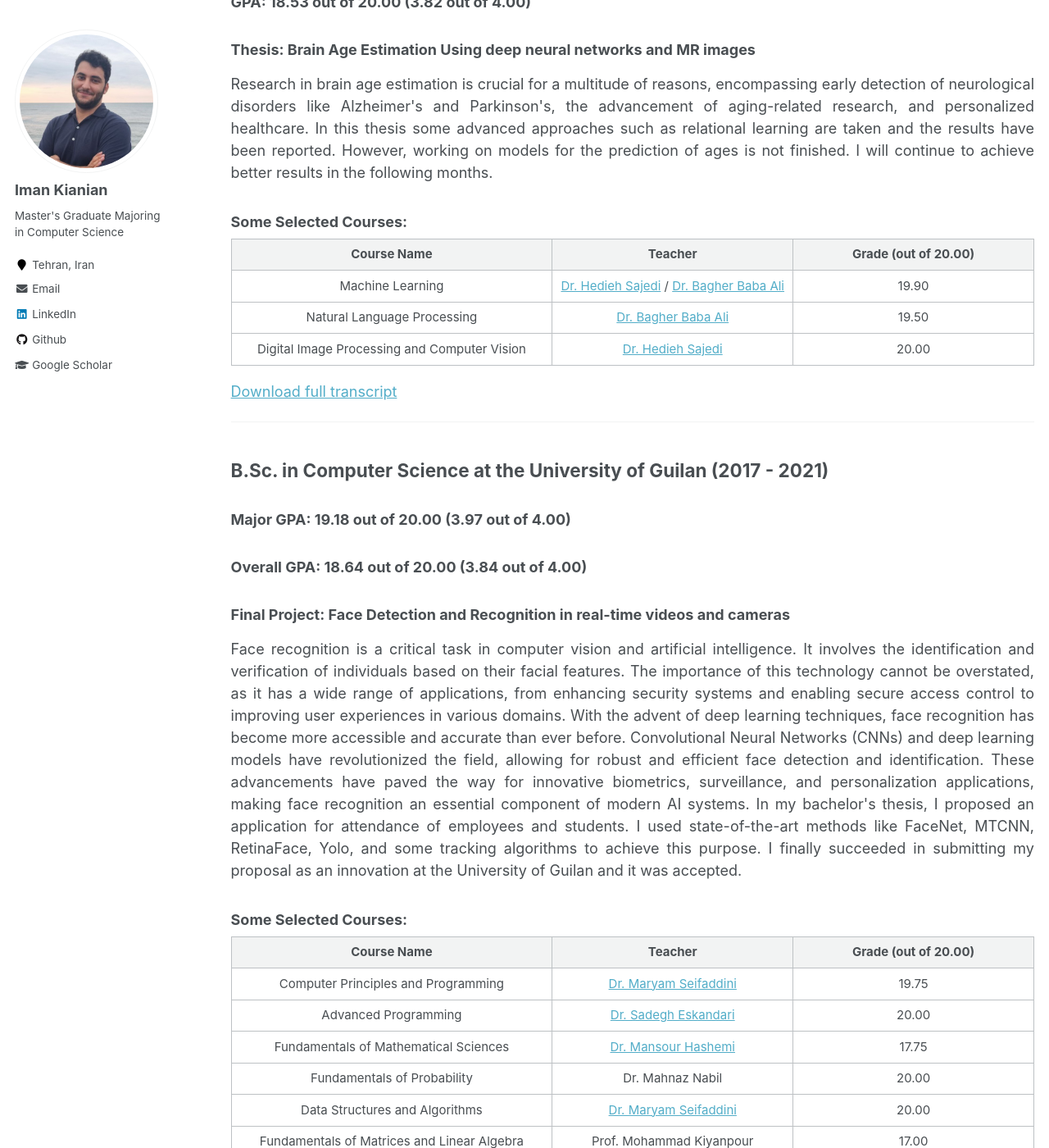
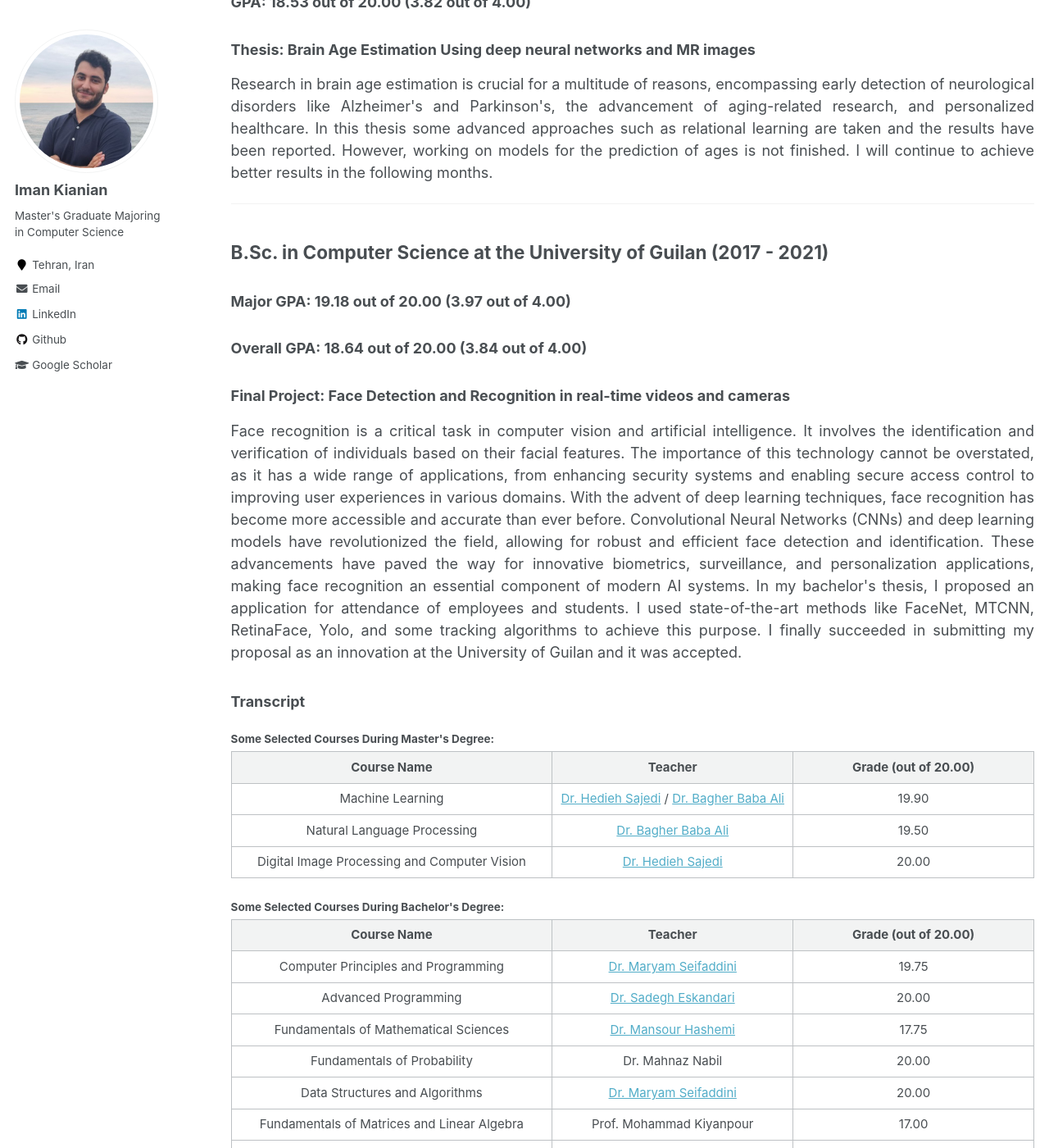
Before and after one commit to iman2693/imankianian.github.io, a Jekyll site: the page built from _pages/education.md, in a window 1280 px wide and 1400 px high, scrolled down 289 px. Shown: the whole window at 82% size. Built offline with Jekyll 4.4.1, drawn with Linux system fonts in a browser that asks for light colours.

Commit message:
Update education.md

```diff
--- a/_pages/education.md
+++ b/_pages/education.md
@@ -35,18 +35,7 @@ GPA: 18.53 out of 20.00 (3.82 out of 4.00)
 <h3>Thesis: Brain Age Estimation Using deep neural networks and MR images</h3>
 <p style="text-align:justify;">Research in brain age estimation is crucial for a multitude of reasons, encompassing early detection of neurological disorders like Alzheimer's and Parkinson's, the advancement of aging-related research, and personalized healthcare. In this thesis some advanced approaches such as relational learning are taken and the results have been reported. However, working on models for the prediction of ages is not finished. I will continue to achieve better results in the following months. </p>
 
-<h3>
-Some Selected Courses:
-</h3>
 
-
-|                Course Name                 |      Teacher      |  Grade (out of 20.00) |
-|    :----------:|:-------------:|:------:|
-| Machine Learning |  [Dr. Hedieh Sajedi](https://scholar.google.com/citations?user=YHjV73oAAAAJ&hl=en) / [Dr. Bagher Baba Ali](https://dblp.org/pid/87/9176.html) | 19.90 |
-| Natural Language Processing |    [Dr. Bagher Baba Ali](https://dblp.org/pid/87/9176.html)   |   19.50 |
-| Digital Image Processing and Computer Vision | [Dr. Hedieh Sajedi](https://scholar.google.com/citations?user=YHjV73oAAAAJ&hl=en) |    20.00 |
-
-[Download full transcript](https://imankianian.ir/resources/Master's Transcript.pdf)
 
 
 ------------------------
@@ -64,11 +53,27 @@ Overall GPA: 18.64 out of 20.00 (3.84 out of 4.00)
 </h3>
 <h3>Final Project: Face Detection and Recognition in real-time videos and cameras</h3>
 <p style="text-align:justify;">Face recognition is a critical task in computer vision and artificial intelligence. It involves the identification and verification of individuals based on their facial features. The importance of this technology cannot be overstated, as it has a wide range of applications, from enhancing security systems and enabling secure access control to improving user experiences in various domains. With the advent of deep learning techniques, face recognition has become more accessible and accurate than ever before. Convolutional Neural Networks (CNNs) and deep learning models have revolutionized the field, allowing for robust and efficient face detection and identification. These advancements have paved the way for innovative biometrics, surveillance, and personalization applications, making face recognition an essential component of modern AI systems. In my bachelor's thesis, I proposed an application for attendance of employees and students. I used state-of-the-art methods like FaceNet, MTCNN, RetinaFace, Yolo, and some tracking algorithms to achieve this purpose. I finally succeeded in submitting my proposal as an innovation at the University of Guilan and it was accepted.</p>
+
+
+
 <h3>
-Some Selected Courses:
+Transcript
 </h3>
 
 
+<h4>
+Some Selected Courses During Master's Degree:
+</h4>
+
+|                Course Name                 |      Teacher      |  Grade (out of 20.00) |
+|    :----------:|:-------------:|:------:|
+| Machine Learning |  [Dr. Hedieh Sajedi](https://scholar.google.com/citations?user=YHjV73oAAAAJ&hl=en) / [Dr. Bagher Baba Ali](https://dblp.org/pid/87/9176.html) | 19.90 |
+| Natural Language Processing |    [Dr. Bagher Baba Ali](https://dblp.org/pid/87/9176.html)   |   19.50 |
+| Digital Image Processing and Computer Vision | [Dr. Hedieh Sajedi](https://scholar.google.com/citations?user=YHjV73oAAAAJ&hl=en) |    20.00 |
+
+<h4>
+Some Selected Courses During Bachelor's Degree:
+</h4>
 
 |                Course Name                 |      Teacher      |  Grade (out of 20.00) |
 |    :----------:|:-------------:|:------:|
```
